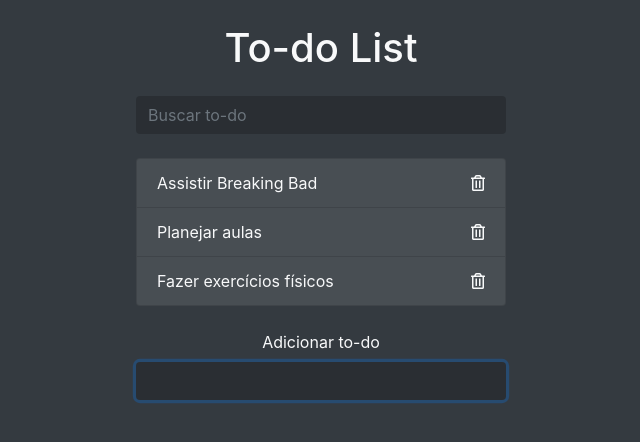
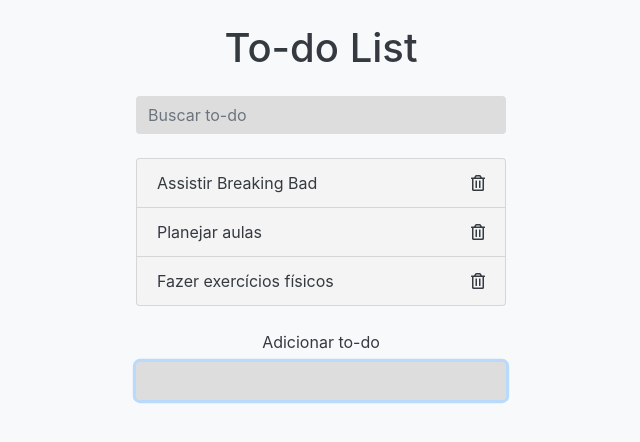
Before and after one commit to Hamiltonspjunior/todo-list-js, a plain HTML site: page index.html in a window 1280 px wide. Shown: the whole page, without its empty margins (319-959 px from the left). Drawn offline with nearby package versions, Linux system fonts and the light colour scheme.

Commit message:
Changing theme colors

```diff
--- a/index.html
+++ b/index.html
@@ -7,17 +7,17 @@
   <link rel="stylesheet" href="./style.css">
   <title>To-do List | CJRM</title>
 </head>
-<body class="bg-dark">
+<body class="bg-light">
   <div class="container">
 
-    <header class="text-center text-light my-4">
+    <header class="text-center text-dark my-4">
       <h1 class="mb-4">To-do List</h1>
       <form class="form-search">
         <input class="form-control m-auto" type="text" name="search" placeholder="Buscar to-do" />
       </form>
     </header>
 
-    <ul class="todos-container list-group mx-auto text-light">
+    <ul class="todos-container list-group mx-auto text-dark">
       <li class="list-group-item d-flex justify-content-between align-items-center">
         <span>Assistir Breaking Bad</span>
         <i class="far fa-trash-alt delete"></i>
@@ -35,7 +35,7 @@
     </ul>
 
     <form class="form-add-todo text-center my-4">
-      <label class="text-light">Adicionar to-do</label>
+      <label class="text-dark">Adicionar to-do</label>
       <input class="form-control m-auto" type="text" name="add" autofocus />
     </form>
   </div>
--- a/style.css
+++ b/style.css
@@ -4,14 +4,14 @@
 
 input[type=text],
 input[type=text]:focus {
-  color: #fff;
+  color: #343a40;
   border: none;
-  background: rgba(0,0,0,0.2);
+  background: rgb(221, 221, 221);
   max-width: 400px;
 }
 
 .todos-container li {
-  background: #484E53;
+  background: #F4F4F4;
 }
 
 .delete {
```
